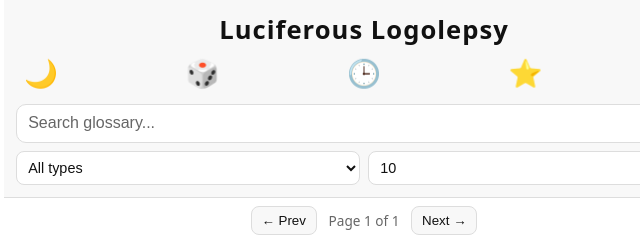
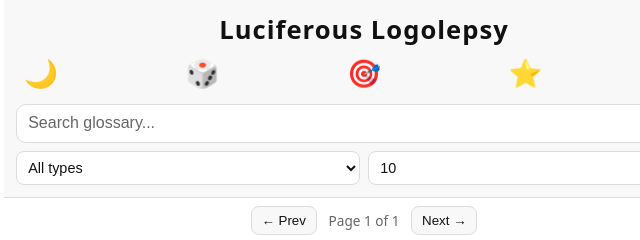
Before and after one commit to geoffreyfortier/luciferous-logolepsy, a website built with Vite: page index.html in a window 1280 px wide. Shown: the top 240 px of the page, 276-916 px from the left. Built offline with nearby package versions, Linux system fonts and the light colour scheme.

Commit message:
Add files via upload
Replaced newest term feature with guess the meaning feature

```diff
--- a/index.html
+++ b/index.html
@@ -35,7 +35,7 @@
       <div class="utility-bar">
         <button id="darkModeToggle" aria-label="Toggle dark mode">🌙</button>
         <button id="randomTermBtn" aria-label="Show random term">🎲</button>
-        <button id="recentTermsBtn" title="Show recent terms">🕒</button>
+        <button id="recentTermsBtn" title="Guess the word">🎯</button>
         <button id="favoritesBtn" title="View your favorites">⭐</button>
         <button id="azToggle" aria-label="Browse alphabetically">🔤</button>
       </div>
```
